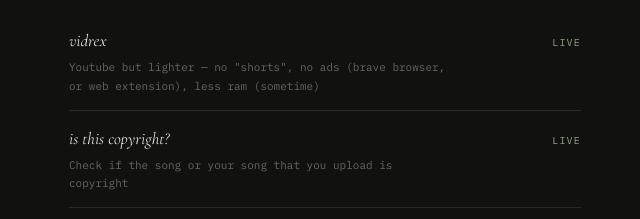
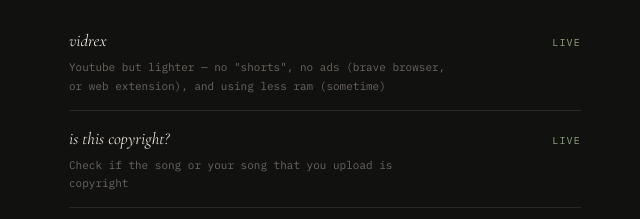
Before and after one commit to phthion/about-phthion, a plain HTML site: page index.html in a window 1280 px wide. Shown: the part 533-752 px from the top of the page, 315-955 px from the left. Drawn offline with nearby package versions, Linux system fonts and the light colour scheme.

Commit message:
Update project description for vidrex

```diff
--- a/index.html
+++ b/index.html
@@ -237,7 +237,7 @@
     <a class="project-item" href="https://phthion.github.io/vidrex/" target="_blank">
       <div>
         <div class="project-name">vidrex</div>
-        <div class="project-meta">Youtube but lighter — no "shorts", no ads (brave browser, or web extension), less ram (sometime)</div>
+        <div class="project-meta">Youtube but lighter — no "shorts", no ads (brave browser, or web extension), and using less ram (sometime)</div>
       </div>
       <div class="project-status status-live">live</div>
     </a>
```
